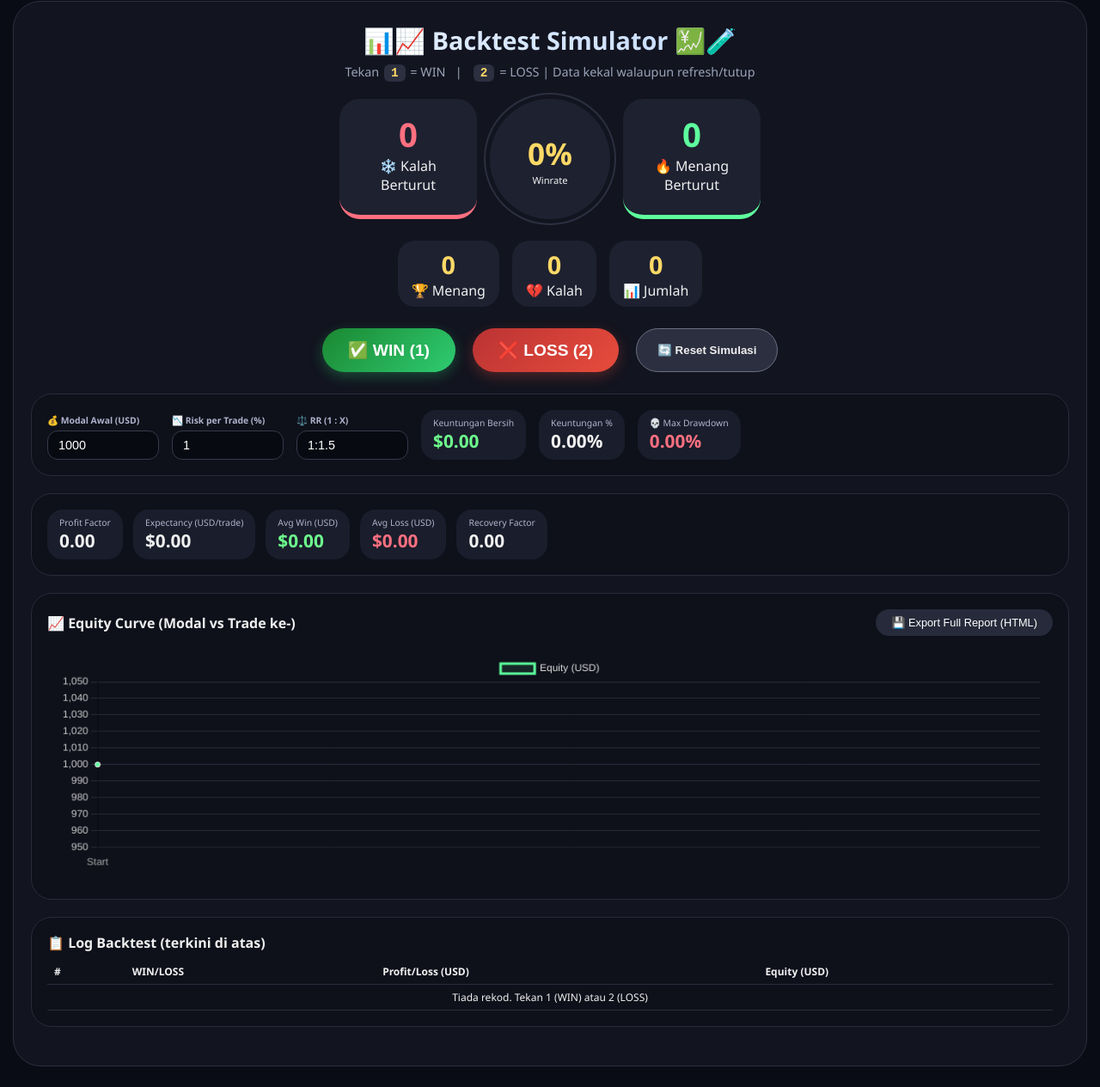
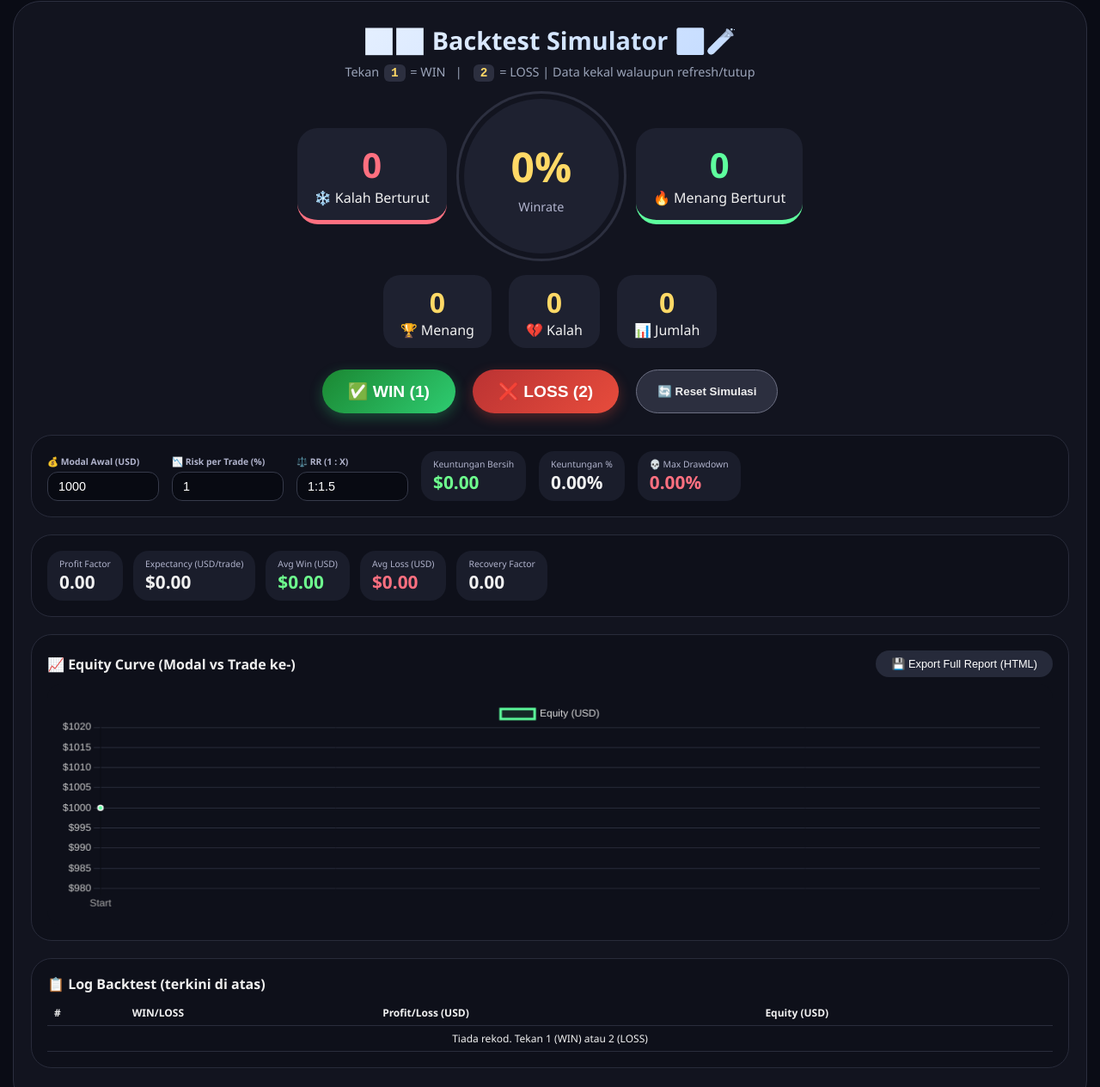
Before and after one commit to megarootz/Backtest, a plain HTML site: page index.html in a window 1280 px wide. Shown: the part 14-1279 px from the top of the page at 86% size. Drawn offline with nearby package versions, Linux system fonts and the light colour scheme.

Commit message:
Update index.html

```diff
--- a/index.html
+++ b/index.html
@@ -3,30 +3,42 @@
 <head>
     <meta charset="UTF-8">
     <meta name="viewport" content="width=device-width, initial-scale=1.0, viewport-fit=cover">
-    <title>Forex Backtest Simulator - Graf Jelas & Responsif</title>
+    <title>Forex Backtest Simulator - Graf Jelas & Winrate Besar</title>
     <script src="https://cdn.jsdelivr.net/npm/chart.js@4.4.0/dist/chart.umd.min.js"></script>
     <style>
         * { margin: 0; padding: 0; box-sizing: border-box; }
         body { background: #0a0c15; font-family: 'Segoe UI', system-ui, -apple-system; padding: 15px; color: #f0f0f0; }
         .dashboard { max-width: 1400px; margin: 0 auto; background: #12141f; border-radius: 32px; padding: 25px 20px; border: 1px solid #2c2f3f; }
         .header h1 { font-size: 1.8rem; text-align: center; display: flex; align-items: center; justify-content: center; gap: 8px; flex-wrap: wrap; background: linear-gradient(135deg, #fff, #aaccff); -webkit-background-clip: text; background-clip: text; color: transparent; margin-bottom: 8px; }
-        .header h1 span { background: none; color: #ffd966; }
         .header p { text-align: center; color: #9aa3b8; margin-bottom: 20px; font-size: 0.9rem; }
         kbd { background: #2c2f3f; border-radius: 6px; padding: 2px 8px; font-weight: bold; color: #ffd966; margin: 0 2px; display: inline-block; }
 
-        .stats-row { display: flex; flex-wrap: wrap; justify-content: center; gap: 15px; margin-bottom: 25px; }
-        .streak-card { background: #1e2130; border-radius: 24px; padding: 15px 20px; text-align: center; min-width: 120px; flex: 1; max-width: 160px; border-bottom: 5px solid; }
+        .stats-row { display: flex; flex-wrap: wrap; justify-content: center; align-items: center; gap: 20px; margin-bottom: 25px; }
+        .streak-card { background: #1e2130; border-radius: 24px; padding: 15px 20px; text-align: center; min-width: 130px; border-bottom: 5px solid; }
         .streak-loss { border-bottom-color: #ff7080; }
         .streak-win { border-bottom-color: #5eff9e; }
-        .streak-value { font-size: 2.4rem; font-weight: 800; }
+        .streak-value { font-size: 2.5rem; font-weight: 800; }
         .streak-loss .streak-value { color: #ff7080; }
         .streak-win .streak-value { color: #5eff9e; }
-        .winrate-circle { background: #1e2130; width: 140px; height: 140px; border-radius: 50%; display: flex; flex-direction: column; align-items: center; justify-content: center; box-shadow: 0 0 0 5px #12141f, 0 0 0 7px #2c2f3f; }
-        .winrate-circle .percent { font-size: 2.2rem; font-weight: 800; color: #ffd966; }
 
-        .basic-stats { display: flex; justify-content: center; gap: 15px; margin-bottom: 25px; flex-wrap: wrap; }
-        .stat-box { background: #1e2130; border-radius: 20px; padding: 8px 16px; text-align: center; min-width: 80px; }
-        .stat-number { font-size: 1.8rem; font-weight: 700; color: #ffd966; }
+        /* Winrate Circle - DIBESARKAN */
+        .winrate-circle {
+            background: #1e2130;
+            width: 180px;
+            height: 180px;
+            border-radius: 50%;
+            display: flex;
+            flex-direction: column;
+            align-items: center;
+            justify-content: center;
+            box-shadow: 0 0 0 6px #12141f, 0 0 0 9px #2c2f3f;
+        }
+        .winrate-circle .percent { font-size: 3rem; font-weight: 800; color: #ffd966; }
+        .winrate-circle span:last-child { font-size: 0.9rem; color: #b0b3cc; margin-top: 5px; }
+
+        .basic-stats { display: flex; justify-content: center; gap: 20px; margin-bottom: 25px; flex-wrap: wrap; }
+        .stat-box { background: #1e2130; border-radius: 20px; padding: 10px 20px; text-align: center; min-width: 90px; }
+        .stat-number { font-size: 2rem; font-weight: 700; color: #ffd966; }
 
         .button-group { display: flex; justify-content: center; gap: 20px; margin-bottom: 25px; flex-wrap: wrap; }
         .btn-win, .btn-loss { padding: 14px 30px; font-size: 1.2rem; font-weight: bold; border: none; border-radius: 40px; cursor: pointer; color: white; min-width: 140px; }
@@ -61,13 +73,11 @@
 
         @media (max-width: 600px) {
             .dashboard { padding: 15px 12px; }
-            .header h1 { font-size: 1.4rem; }
-            .streak-card { padding: 10px 12px; min-width: 90px; }
+            .winrate-circle { width: 130px; height: 130px; }
+            .winrate-circle .percent { font-size: 2.2rem; }
+            .streak-card { padding: 10px 12px; min-width: 100px; }
             .streak-value { font-size: 1.8rem; }
-            .winrate-circle { width: 110px; height: 110px; }
-            .winrate-circle .percent { font-size: 1.8rem; }
             .btn-win, .btn-loss { padding: 10px 20px; font-size: 1rem; min-width: 110px; }
-            .metric-value { font-size: 1rem; }
         }
     </style>
 </head>
@@ -79,9 +89,18 @@
     </div>
 
     <div class="stats-row">
-        <div class="streak-card streak-loss"><div class="streak-value" id="streakLossBig">0</div><div>❄️ Kalah Berturut</div></div>
-        <div class="winrate-circle"><span class="percent" id="winratePercent">0%</span><span style="font-size:0.7rem;">Winrate</span></div>
-        <div class="streak-card streak-win"><div class="streak-value" id="streakWinBig">0</div><div>🔥 Menang Berturut</div></div>
+        <div class="streak-card streak-loss">
+            <div class="streak-value" id="streakLossBig">0</div>
+            <div>❄️ Kalah Berturut</div>
+        </div>
+        <div class="winrate-circle">
+            <span class="percent" id="winratePercent">0%</span>
+            <span>Winrate</span>
+        </div>
+        <div class="streak-card streak-win">
+            <div class="streak-value" id="streakWinBig">0</div>
+            <div>🔥 Menang Berturut</div>
+        </div>
     </div>
 
     <div class="basic-stats">
@@ -122,7 +141,7 @@
             <span style="font-weight: bold;">📈 Equity Curve (Modal vs Trade ke-)</span>
             <button id="exportFullBtn" class="icon-btn">💾 Export Full Report (HTML)</button>
         </div>
-        <canvas id="equityChart" width="800" height="250"></canvas>
+        <canvas id="equityChart" width="800" height="280"></canvas>
     </div>
 
     <div class="history-panel">
@@ -171,14 +190,14 @@
                 let val = parseFloat(rrStr);
                 if (!isNaN(val)) return val;
             }
-            return null;
+            return 1.5; // default
         }
 
         function getCurrentEquity() {
             let capital = parseFloat(initialCapitalInput.value);
             let riskPct = parseFloat(riskPercentInput.value);
             let rr = parseRR(rrInput.value);
-            if (isNaN(capital) || capital <= 0 || isNaN(riskPct) || riskPct <= 0 || rr === null) return capital;
+            if (isNaN(capital) || capital <= 0 || isNaN(riskPct) || riskPct <= 0) return capital;
             let riskFactor = riskPct / 100;
             let winMult = 1 + riskFactor * rr;
             let lossMult = 1 - riskFactor;
@@ -192,7 +211,7 @@
         function calculateTradeProfit(type, currentEqBefore) {
             let riskPct = parseFloat(riskPercentInput.value);
             let rr = parseRR(rrInput.value);
-            if (isNaN(riskPct) || riskPct <= 0 || rr === null) return 0;
+            if (isNaN(riskPct) || riskPct <= 0) return 0;
             let riskAmount = currentEqBefore * (riskPct / 100);
             return type === 'win' ? riskAmount * rr : -riskAmount;
         }
@@ -201,7 +220,7 @@
             let capital = parseFloat(initialCapitalInput.value);
             let riskPct = parseFloat(riskPercentInput.value);
             let rr = parseRR(rrInput.value);
-            if (isNaN(capital) || capital <= 0 || isNaN(riskPct) || riskPct <= 0 || rr === null) {
+            if (isNaN(capital) || capital <= 0 || isNaN(riskPct) || riskPct <= 0) {
                 equityPoints = [capital];
                 return;
             }
@@ -315,7 +334,7 @@
             avgLossSpan.textContent = '$' + avgLoss.toFixed(2);
             let expectancy = total === 0 ? 0 : (grossProfit - grossLoss) / total;
             expectancySpan.textContent = '$' + expectancy.toFixed(2);
-            let recovery = maxDD === 0 ? 0 : netProfit / (initial * maxDD / 100);
+            let recovery = (maxDD === 0 || initial === 0) ? 0 : netProfit / (initial * maxDD / 100);
             recoverySpan.textContent = recovery.toFixed(2);
 
             updateChart();
@@ -324,9 +343,12 @@
 
         function updateChart() {
             if (equityPoints.length === 0) return;
+
             const minEquity = Math.min(...equityPoints);
             const maxEquity = Math.max(...equityPoints);
-            const padding = (maxEquity - minEquity) * 0.05; // 5% padding atas bawah
+            const range = maxEquity - minEquity;
+            // Padding 10% dari range, atau jika range terlalu kecil (kurang 5% dari min), guna min*0.05
+            let padding = Math.max(range * 0.1, minEquity * 0.02);
             const suggestedMin = Math.max(0, minEquity - padding);
             const suggestedMax = maxEquity + padding;
 
@@ -343,29 +365,33 @@
                     fill: true,
                     tension: 0.2,
                     pointRadius: 3,
-                    pointHoverRadius: 5,
+                    pointHoverRadius: 6,
                     pointBackgroundColor: '#5eff9e',
                     pointBorderColor: '#ffffff',
-                    pointBorderWidth: 1
+                    pointBorderWidth: 1.5
                 }] },
                 options: {
                     responsive: true,
                     maintainAspectRatio: true,
                     plugins: {
                         legend: { labels: { color: '#ddd' } },
-                        tooltip: { mode: 'index', intersect: false }
+                        tooltip: { mode: 'index', intersect: false, callbacks: {
+                            label: function(context) {
+                                return `Equity: $${context.raw.toFixed(2)}`;
+                            }
+                        }}
                     },
                     scales: {
                         y: {
                             grid: { color: '#2a2d3c' },
-                            ticks: { color: '#ccc' },
-                            suggestedMin: suggestedMin,
-                            suggestedMax: suggestedMax,
+                            ticks: { color: '#ccc', callback: function(value) { return '$' + value.toFixed(0); } },
+                            min: suggestedMin,
+                            max: suggestedMax,
                             beginAtZero: false
                         },
-                        x: { ticks: { color: '#aaa', maxRotation: 45, autoSkip: true, maxTicksLimit: 10 } }
+                        x: { ticks: { color: '#aaa', maxRotation: 45, autoSkip: true, maxTicksLimit: 8 } }
                     },
-                    layout: { padding: { top: 10, bottom: 10, left: 10, right: 10 } }
+                    layout: { padding: { top: 15, bottom: 10, left: 10, right: 10 } }
                 }
             });
         }
```
